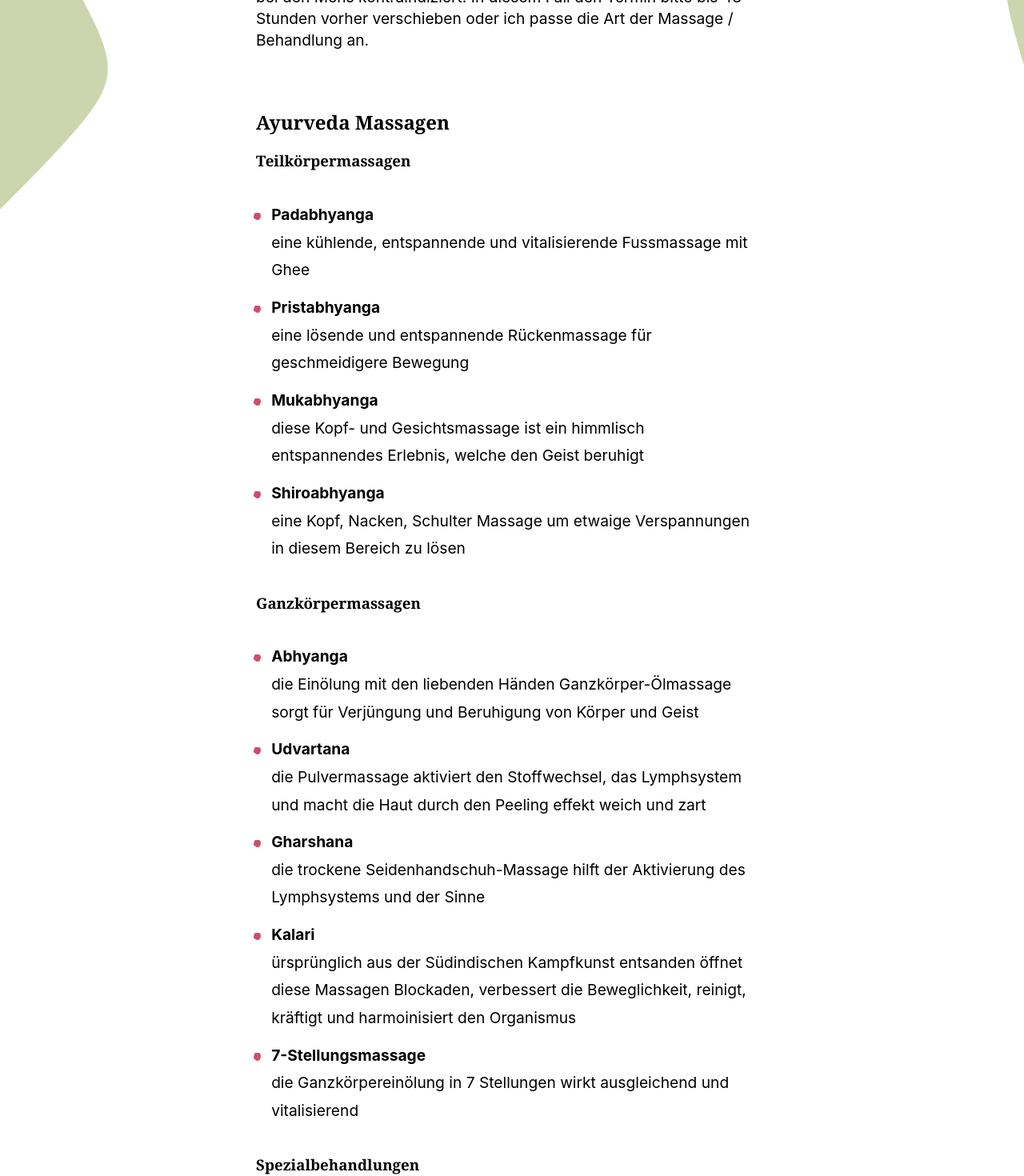
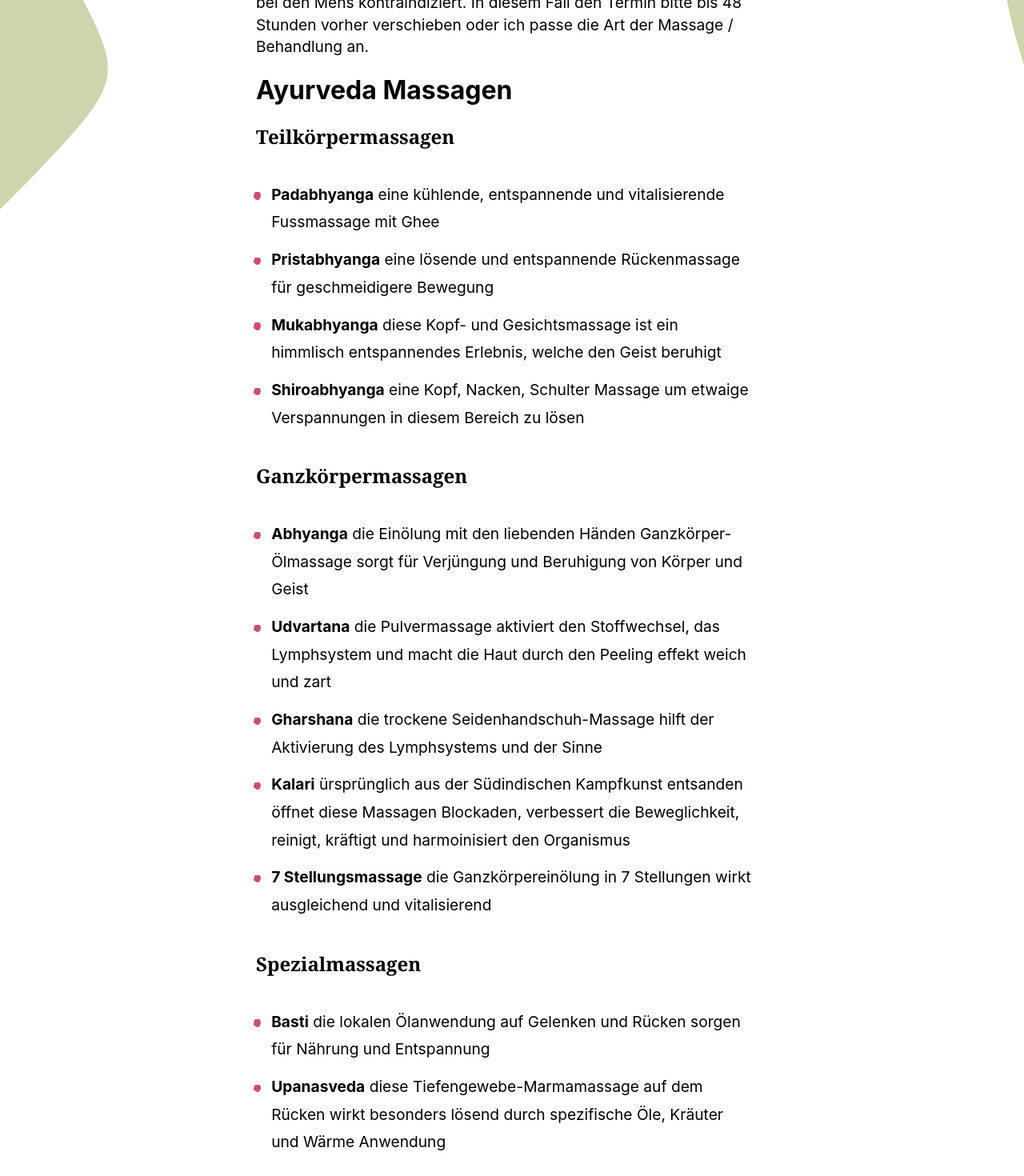
Before and after one commit to ddresch/ayni.ch, a Next.js app: page /informationen/ayurveda-massagen in a window 1280 px wide. Shown: the part 640-2110 px from the top of the page at 80% size. Built offline with nearby package versions, Linux system fonts and the light colour scheme.

Commit message:
Fix markdown and rendering

```diff
--- a/content/informations/ayurveda-massagen.md
+++ b/content/informations/ayurveda-massagen.md
@@ -13,20 +13,31 @@ Einige Ayurveda-Massagen sind während der Schwangerschaft oder bei den Mens kon
 
 ## Teilkörpermassagen
 
-* <b>Padabhyanga</b><br/>eine kühlende, entspannende und vitalisierende Fussmassage mit Ghee
-* <b>Pristabhyanga</b><br/>eine lösende und entspannende Rückenmassage für geschmeidigere Bewegung
-* <b>Mukabhyanga</b><br/>diese Kopf- und Gesichtsmassage ist ein himmlisch entspannendes Erlebnis, welche den Geist beruhigt
-* <b>Shiroabhyanga</b><br/>eine Kopf, Nacken, Schulter Massage um etwaige Verspannungen in diesem Bereich zu lösen
+* **Padabhyanga**
+eine kühlende, entspannende und vitalisierende Fussmassage mit Ghee
+* **Pristabhyanga**
+eine lösende und entspannende Rückenmassage für geschmeidigere Bewegung
+* **Mukabhyanga**
+diese Kopf- und Gesichtsmassage ist ein himmlisch entspannendes Erlebnis, welche den Geist beruhigt
+* **Shiroabhyanga**
+eine Kopf, Nacken, Schulter Massage um etwaige Verspannungen in diesem Bereich zu lösen
 
 ## Ganzkörpermassagen
 
-* <b>Abhyanga</b><br/>die Einölung mit den liebenden Händen Ganzkörper-Ölmassage sorgt für Verjüngung und Beruhigung von Körper und Geist
-* <b>Udvartana</b><br/>die Pulvermassage aktiviert den Stoffwechsel, das Lymphsystem und macht die Haut durch den Peeling effekt weich und zart
-* <b>Gharshana</b><br/>die trockene Seidenhandschuh-Massage hilft der Aktivierung des Lymphsystems und der Sinne
-* <b>Kalari</b><br/>ürsprünglich aus der Südindischen Kampfkunst entsanden öffnet diese Massagen Blockaden, verbessert die Beweglichkeit, reinigt, kräftigt und harmoinisiert den Organismus
-* <b>7-Stellungsmassage</b><br/>die Ganzkörpereinölung in 7 Stellungen wirkt ausgleichend und vitalisierend
+* **Abhyanga**
+die Einölung mit den liebenden Händen Ganzkörper-Ölmassage sorgt für Verjüngung und Beruhigung von Körper und Geist
+* **Udvartana**
+die Pulvermassage aktiviert den Stoffwechsel, das Lymphsystem und macht die Haut durch den Peeling effekt weich und zart
+* **Gharshana**
+die trockene Seidenhandschuh-Massage hilft der Aktivierung des Lymphsystems und der Sinne
+* **Kalari**
+ürsprünglich aus der Südindischen Kampfkunst entsanden öffnet diese Massagen Blockaden, verbessert die Beweglichkeit, reinigt, kräftigt und harmoinisiert den Organismus
+* **7 Stellungsmassage**
+die Ganzkörpereinölung in 7 Stellungen wirkt ausgleichend und vitalisierend
 
 ## Spezialmassagen
 
-* <b>Basti</b><br/>die lokalen Ölanwendung auf Gelenken und Rücken sorgen für Nährung und Entspannung
-* <b>Upanasveda</b><br/>diese Tiefengewebe-Marmamassage auf dem Rücken wirkt besonders lösend durch spezifische Öle, Kräuter und Wärme Anwendung
+* **Basti**
+die lokalen Ölanwendung auf Gelenken und Rücken sorgen für Nährung und Entspannung
+* **Upanasveda**
+diese Tiefengewebe-Marmamassage auf dem Rücken wirkt besonders lösend durch spezifische Öle, Kräuter und Wärme Anwendung
--- a/pages/informationen/[slug].jsx
+++ b/pages/informationen/[slug].jsx
@@ -10,7 +10,7 @@ import Markdown from 'react-markdown'
 export default function Post({ frontmatter, markdown}) {
   return (<>
       <Head>
-        <title>CMS Page: {frontmatter.title}</title>
+        <title>{frontmatter.title}</title>
         <meta name="description" content="Entdecken Sie ayni balance für ganzheitliche Lösungen bei stressbedingten Beschwerden und Burnout in Basel. Wir bieten individuelle Therapiepläne, Stressbewältigungsstrategien, Achtsamkeitstraining und Ayurvedische Massagen. Erstgespräch ab 150 CHF. Krankenkassen-akzeptiert. Finden Sie Ihre innere Balance heute." />
         <meta name="keywords" content="ayni balance, Stressbewältigung, Burnout, Resilienz, Achtsamkeit, Mentaltraining, Stressmanagement" />
       </Head>
--- a/pages/informationen/ayurveda-massagen.jsx
+++ /dev/null
@@ -1,45 +0,0 @@
-import * as React from 'react'
-import { Headline } from '../../components/Headline'
-import Layout from '../../components/Layout'
-import Head from 'next/head'
-
-export default function Page(props) {
-  return (<>
-      <Head>
-        <title>Ayurveda Massagen im &Uuml;berblick</title>
-      </Head>
-      <Layout>
-        <div className='main-container'>
-          <div className='spacer-top'></div>
-          <Headline line1="Ayurveda Massagen" line2="übersicht behandlungen" sublevel={false} />
-          <h2>Allgemeine Informationen</h2>
-          <p>Die Ayurveda-Massagen werden mit speziellen Kräuter-Ölen durchgeführt, die in den meisten Fällen auch nach der Behandlung auf der Haut verbleiben können. Bitte ältere, gut waschbare und bequeme Kleidung mitbringen oder anziehen. Bei einigen Behandlungen werden auch die Haare eingeölt, bitte eine Kopfbedeckung wie Mütze oder einen Schal mitbringen, um den Kopf vor Wind und Kälte zu schützen.</p>
-          <p>Einige Ayurveda-Massagen sind während der Schwangerschaft oder bei den Mens kontraindiziert. In diesem Fall den Termin bitte bis 48 Stunden vorher verschieben oder ich passe die Art der Massage / Behandlung an.</p>
-          <div className='spacer-md'></div>
-          <h2>Ayurveda Massagen</h2>
-          <h3>Teilkörpermassagen</h3>
-          <ul>
-              <li><b>Padabhyanga</b><br/>eine kühlende, entspannende und vitalisierende Fussmassage mit Ghee</li>
-              <li><b>Pristabhyanga</b><br/>eine lösende und entspannende Rückenmassage für geschmeidigere Bewegung</li>
-              <li><b>Mukabhyanga</b><br/>diese Kopf- und Gesichtsmassage ist ein himmlisch entspannendes Erlebnis, welche den Geist beruhigt </li>
-              <li><b>Shiroabhyanga</b><br/>eine Kopf, Nacken, Schulter Massage um etwaige Verspannungen in diesem Bereich zu lösen</li>
-          </ul>
-          <h3>Ganzkörpermassagen</h3>
-          <ul>
-              <li><b>Abhyanga</b><br/>die Einölung mit den liebenden Händen Ganzkörper-Ölmassage sorgt für Verjüngung und Beruhigung von Körper und Geist</li>
-              <li><b>Udvartana</b><br/>die Pulvermassage aktiviert den Stoffwechsel, das Lymphsystem und macht die Haut durch den Peeling effekt weich und zart</li>
-              <li><b>Gharshana</b><br/>die trockene Seidenhandschuh-Massage hilft der Aktivierung des Lymphsystems und der Sinne</li>
-              <li><b>Kalari</b><br/>ürsprünglich aus der Südindischen Kampfkunst entsanden öffnet diese Massagen Blockaden, verbessert die Beweglichkeit, reinigt, kräftigt und harmoinisiert den Organismus</li>
-              <li><b>7-Stellungsmassage</b><br/>die Ganzkörpereinölung in 7 Stellungen wirkt ausgleichend und vitalisierend</li>
-          </ul>
-          <h3>Spezialbehandlungen</h3>
-          <ul>
-              <li><b>Basti</b><br/>die lokalen Ölanwendung auf Gelenken und Rücken sorgen für Nährung und Entspannung</li>
-              <li><b>Upanasveda</b><br/>diese Tiefengewebe-Marmamassage auf dem Rücken wirkt besonders lösend durch spezifische Öle, Kräuter und Wärme Anwendung</li>
-          </ul>
-        </div>
-        <div className='spacer-top'></div>
-      </Layout>
-    </>
-  )
-}
```
